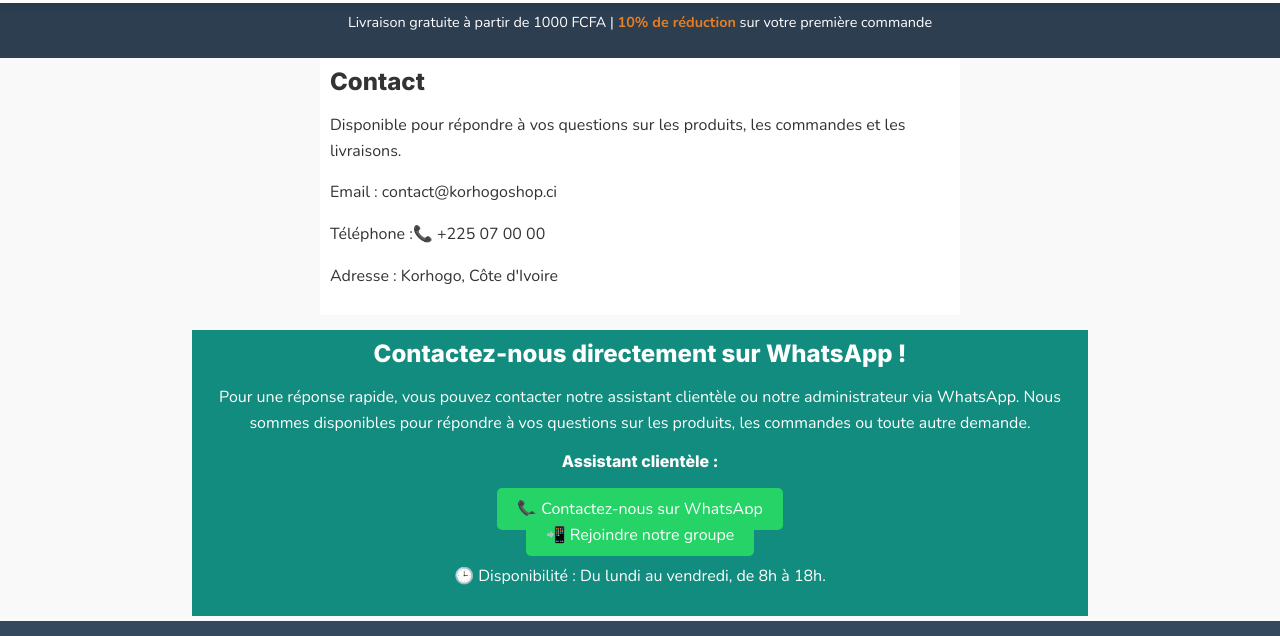
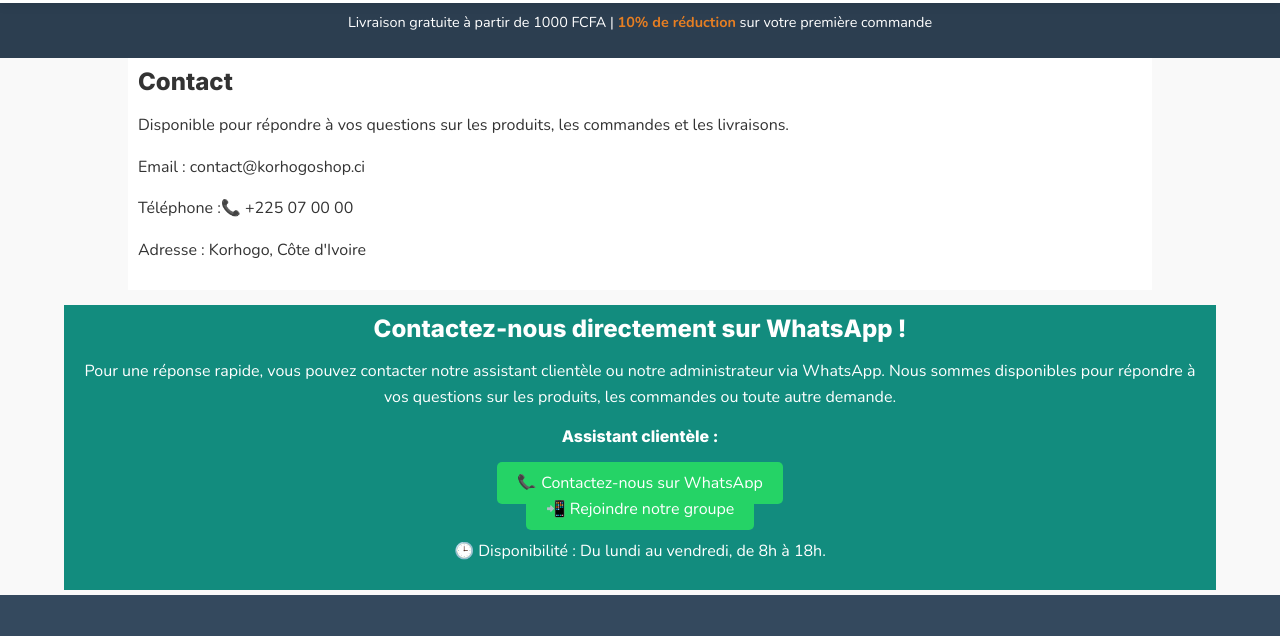
Before and after one commit to Lazeni027/aunord, a plain HTML site: page contact.html in a window 1280 px wide. Shown: the part 67-703 px from the top of the page. Drawn offline with nearby package versions, Linux system fonts and the light colour scheme.

Commit message:
version 3

```diff
--- a/contact.css
+++ b/contact.css
@@ -26,14 +26,14 @@
 }
 
 .appel{
-    width: 50%;
+    width: 80%;
     margin: 5 100px;
     padding: 10px ;
     background-color: white;
 }
 .contact-whatsapp{
     text-align: center;
-    width: 70%;
+    width: 90%;
     padding: 10px;
     margin: 5px 10px;
     background-color: #128C7E;
--- a/styles.css
+++ b/styles.css
@@ -591,7 +591,7 @@ footer {
         position: fixed;
         top: 80px;
         left: -100%;
-        width: 40%;
+        width: 55%;
         height: calc(50vh - 80px);
         background-color: var(--white);
         flex-direction: column;
```
